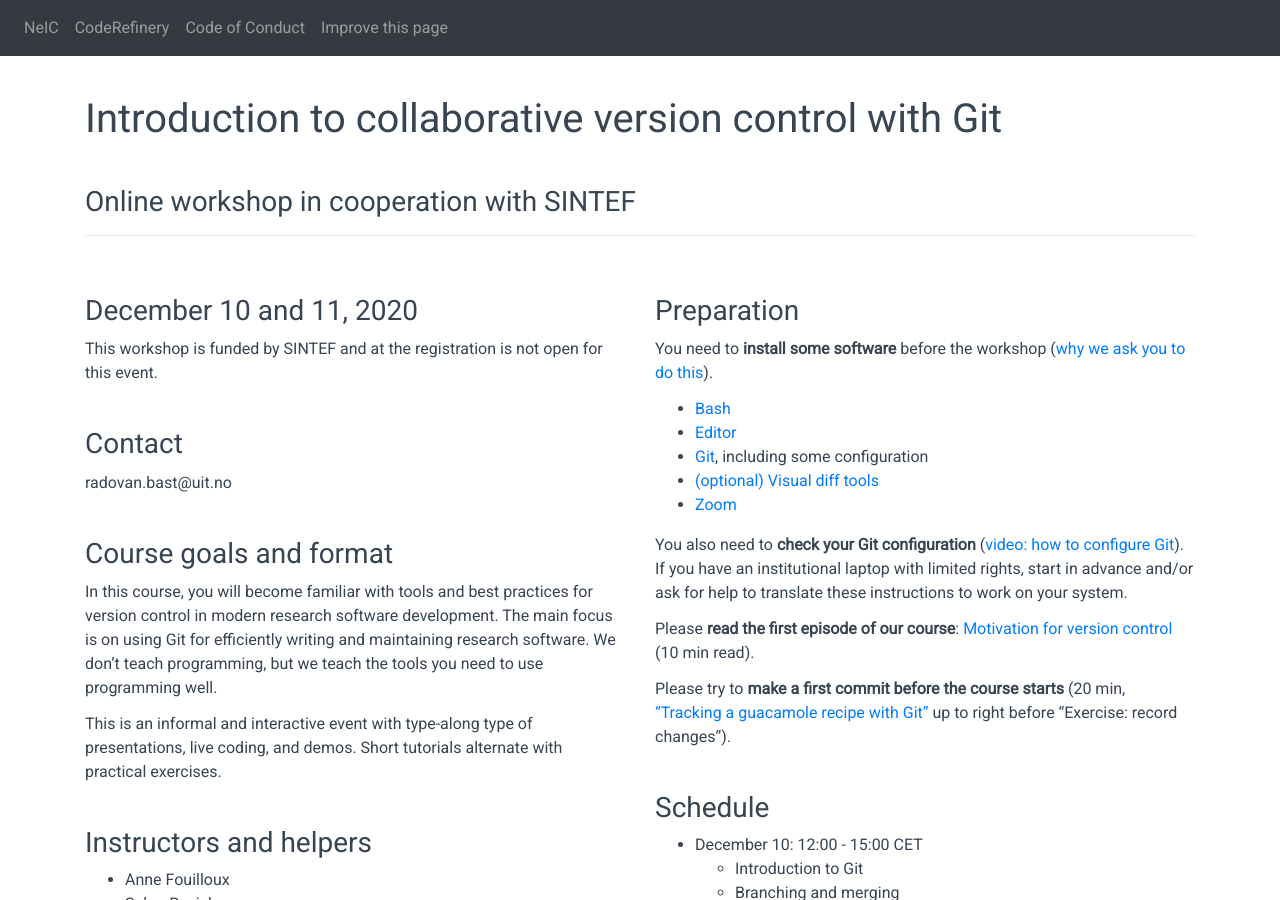
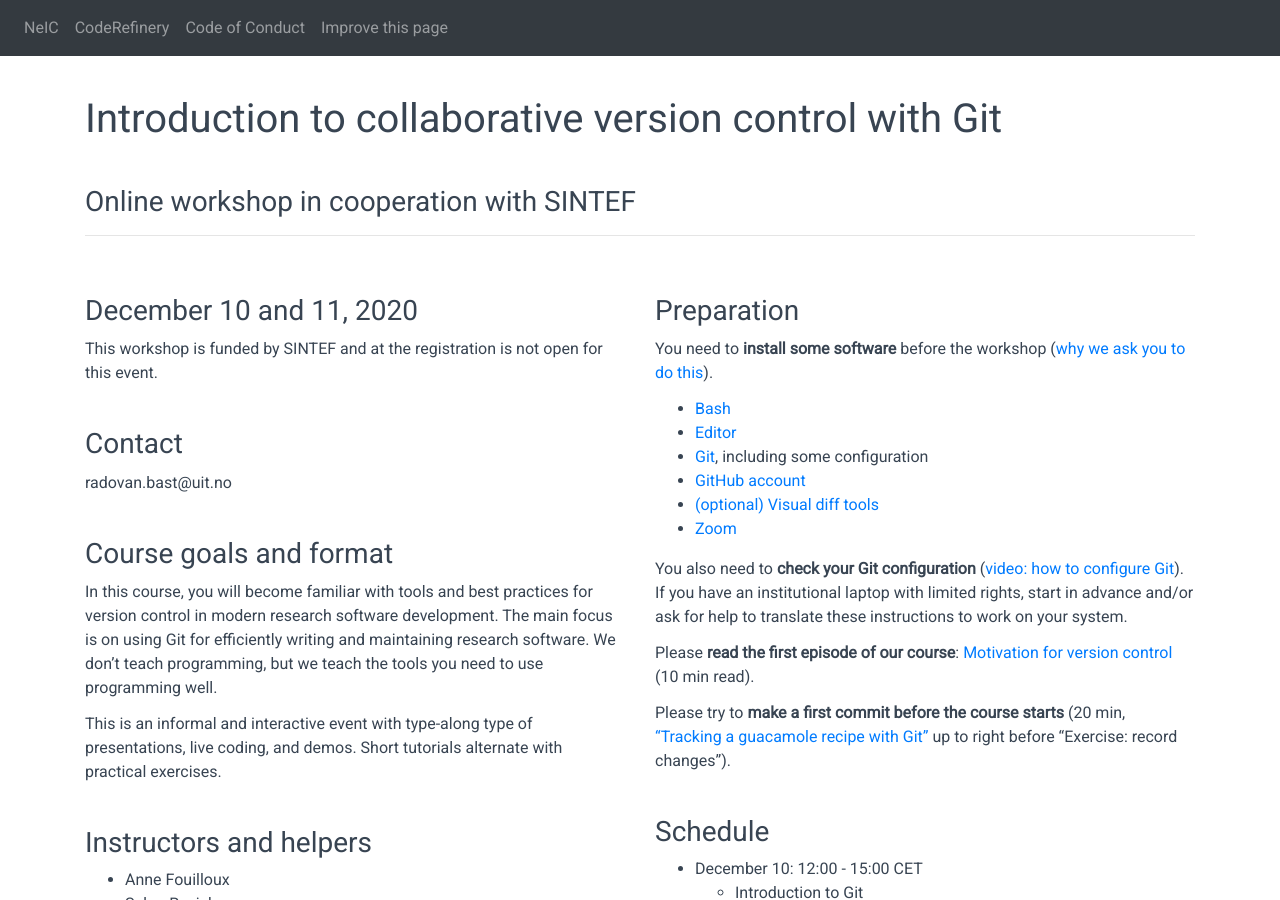
Before and after one commit to coderefinery/2020-12-10-online, a Jekyll site: the page built from index.md, in a window 1280 px wide and 900 px high. Built offline with Jekyll 4.4.1, drawn with Linux system fonts in a browser that asks for light colours; comment, search, counter and statistics services are not loaded.

Commit message:
also github account

```diff
--- a/right_column.md
+++ b/right_column.md
@@ -9,6 +9,7 @@ You need to **install some software** before the workshop
 - [Editor](https://coderefinery.github.io/installation/editors/)
 - [Git](https://coderefinery.github.io/installation/git/), including
   some **configuration**
+- [GitHub account](https://github.com/)
 - [(optional) Visual diff tools](https://coderefinery.github.io/installation/difftools/)
 - [Zoom](https://coderefinery.github.io/installation/zoom/)
 
```
